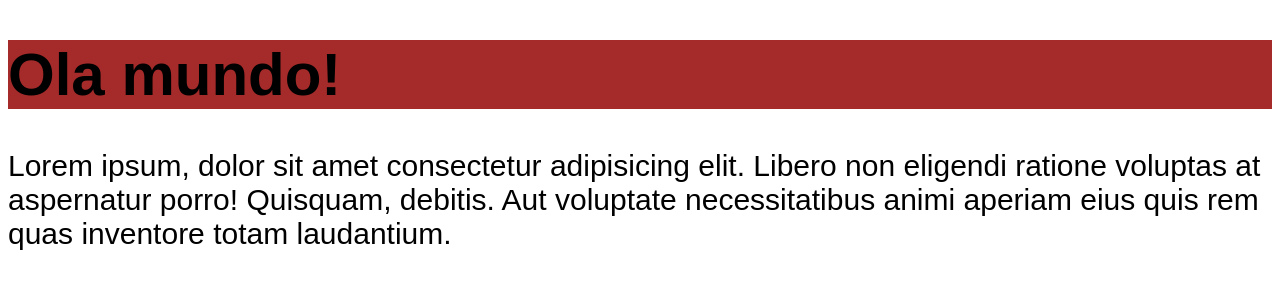
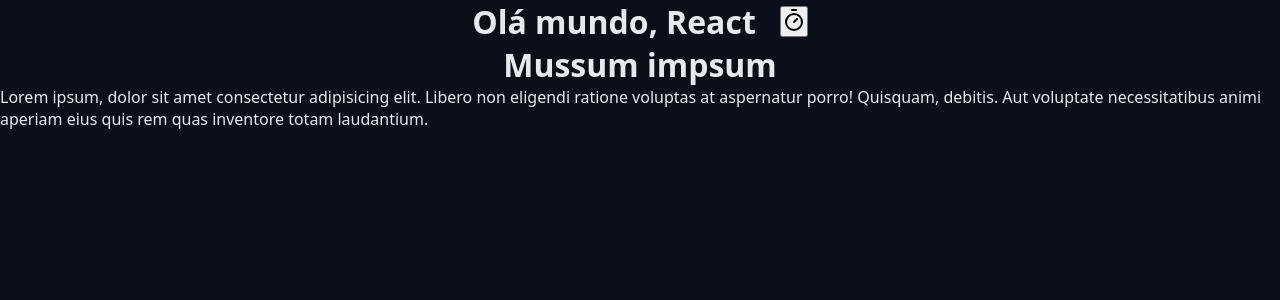
Before and after one commit to jfelisberto/chronos-pomodoro, a React (Vite) app: page / in a window 1280 px wide. Shown: the top 300 px of the page. Built offline with nearby package versions, Linux system fonts and the light colour scheme.

Commit message:
20260926102751_css_reset_vars_theme

```diff
--- a/package.json
+++ b/package.json
@@ -10,6 +10,7 @@
     "preview": "vite preview"
   },
   "dependencies": {
+    "lucide-react": "^1.48.0",
     "react": "^19.2.8",
     "react-dom": "^19.2.8"
   },
--- a/src/App.tsx
+++ b/src/App.tsx
@@ -1,11 +1,16 @@
+import { TimerIcon } from 'lucide-react';
 import { Heading } from './components/Heading';
 
 export function App() {
-  console.log('oi');
-
   return (
     <>
-      <Heading />
+      <Heading>
+        Olá mundo, React
+        <button>
+          <TimerIcon />
+        </button>
+      </Heading>
+      <Heading>Mussum impsum</Heading>
       <p>
         Lorem ipsum, dolor sit amet consectetur adipisicing elit. Libero non eligendi ratione voluptas at aspernatur
         porro! Quisquam, debitis. Aut voluptate necessitatibus animi aperiam eius quis rem quas inventore totam
--- a/src/components/Heading.module.css
+++ b/src/components/Heading.module.css
@@ -1,8 +1,6 @@
 .heading {
-  background: brown;
-  color: black;
+  display: flex;
+  align-items: center;
+  justify-content: center;
+  gap: 2.4rem;
 }
-
-.cyan {
-  color: cyan;
-}
--- a/src/components/Heading.tsx
+++ b/src/components/Heading.tsx
@@ -1,6 +1,11 @@
+import type React from 'react';
 import styles from './Heading.module.css';
 
-export function Heading() {
-  console.log(styles);
-  return <h1 className={styles.heading}>Ola mundo!</h1>;
+type HeadingProps = {
+  children: React.ReactNode;
+};
+
+export function Heading(props: HeadingProps) {
+  console.log(styles, props);
+  return <h1 className={styles.heading}>{props.children}</h1>;
 }
--- a/src/styles/global.css
+++ b/src/styles/global.css
@@ -1,8 +1,27 @@
-body {
-  font-family: sans-serif;
-  font-size: 30px;
+* {
+  margin: 0;
+  padding: 0;
+  box-sizing: border-box;
 }
 
-h1 {
-  color: var(--primary);
+html {
+  font-size: 62.5%;
 }
+
+body {
+  font-family:
+    system-ui,
+    -apple-system,
+    BlinkMacSystemFont,
+    'Segoe UI',
+    Roboto,
+    Oxygen,
+    Ubuntu,
+    Cantarell,
+    'Open Sans',
+    'Helvetica Neue',
+    sans-serif;
+  font-size: 1.6rem; /* 16px */
+  background-color: var(--gray-900);
+  color: var(--text-default);
+}
--- a/src/styles/theme.css
+++ b/src/styles/theme.css
@@ -1,3 +1,104 @@
+/*
+🎨 Estrutura de cores do projeto
+
+🔹 Cores Dinâmicas (mudam entre os temas claro/escuro)
+   - Essas cores se adaptam ao tema escolhido pelo usuário.
+   - Exemplo: `gray-900` será escuro no modo dark e claro no modo light.
+
+🔸 Cores Fixas (não mudam entre os temas)
+   - São usadas para botões, alertas e destaques.
+   - Exemplo: `primary`, `success`, `error` sempre terão os mesmos tons.
+
+📝 Estrutura:
+   - Fundo geral: `gray-900` (dinâmico)
+   - Cards/caixas: `gray-800` (dinâmico)
+   - Bordas/separadores: `gray-700` ou `gray-600` (dinâmico)
+   - Texto principal: `--text-default` (dinâmico)
+   - Texto secundário/placeholders: `--text-muted` (dinâmico)
+   - Hover/ativo: `gray-700` e `gray-600` ou conforme preferir (dinâmico)
+
+🚨 Atenção aos comentários! Eles descrevem cada categoria de cores e sua função.
+*/
+
 :root {
-  --primary: blue;
+  /* 🎭 Tons de Cinza (cores dinâmicas que mudam entre claro/escuro) */
+  --gray-100: #e6e9f0; /* Cinza mais claro (usado para fundos no modo escuro) */
+  --gray-200: #cdd3e1;
+  --gray-300: #aab3cc;
+  --gray-400: #555f7d;
+  --gray-500: #454f6a;
+  --gray-600: #363d56;
+  --gray-700: #272f43; /* Bordas e separadores */
+  --gray-800: #181f2e; /* Fundo de cartões e áreas destacadas */
+  --gray-900: #0a0f1a; /* Fundo principal do site */
+
+  /* 🌿 Cores Primárias (cores fixas - NÃO mudam com o tema) */
+  --primary-light: #4de7b7; /* Usado para realces suaves */
+  --primary: #0da170; /* Cor principal do projeto */
+  --primary-dark: #065f46; /* Usado em hovers e elementos ativos */
+
+  /* 🔗 Links */
+  --link-color: #10b981; /* Cor padrão dos links */
+  --link-hover: #0b8a60; /* Cor dos links ao passar o mouse */
+
+  /* 🚦 Alertas (cores fixas, usadas para feedbacks visuais) */
+  --success: #22c55e; /* Indica sucesso (verde) */
+  --warning: #eab308; /* Indica alerta (amarelo) */
+  --error: #991b1b; /* Indica erro (vermelho) */
+  --info: #0ea5e9; /* Indica informação (azul) */
+
+  /* 🎨 Texto sobre fundos coloridos (para garantir contraste) */
+  --text-over-primary: #0a0f1a; /* Texto sobre fundo primário */
+  --text-over-primary-dark: #e6e9f0; /* Texto sobre variação escura */
+  --text-over-primary-light: #0a0f1a; /* Texto sobre variação clara */
+  --text-over-success: #0a0f1a; /* Texto sobre fundo sucesso */
+  --text-over-warning: #0a0f1a; /* Texto sobre fundo alerta */
+  --text-over-error: #e6e9f0; /* Texto sobre fundo erro */
+  --text-over-info: #0a0f1a; /* Texto sobre fundo informativo */
+
+  /* 📝 Cores do Texto (dinâmicas) */
+  --text-default: #e6e9f0; /* Cor padrão do texto */
+  --text-muted: #aab3cc; /* Texto menos importante (placeholders, labels, etc.) */
+
+  /* 🚫 Cores para botões e elementos desativados */
+  --disabled: #555f7d; /* Cor de fundo de elementos desativados */
+  --text-disabled: #aab3cc; /* Texto de botões ou inputs desativados */
+
+  /* 🔔 Cores do Toastify (notificações) */
+  --toastify-color-light: var(--text-default);
+  --toastify-color-dark: var(--text-default);
+  --toastify-color-info: var(--info);
+  --toastify-color-success: var(--success);
+  --toastify-color-warning: var(--warning);
+  --toastify-color-error: var(--error);
+  --toastify-text-color-light: #0a0f1a;
+  --toastify-text-color-dark: #e6e9f0;
+  --toastify-color-progress-light: var(--primary);
+  --toastify-color-progress-dark: var(--primary);
 }
+
+/* 🌞 Modo Claro - Inverte algumas cores para manter o contraste */
+:root[data-theme='light'] {
+  /* Tons de Cinza Invertidos */
+  --gray-100: #0a0f1a; /* Cinza mais escuro */
+  --gray-200: #181f2e;
+  --gray-300: #272f43;
+  --gray-400: #363d56;
+  --gray-500: #454f6a;
+  --gray-600: #555f7d;
+  --gray-700: #aab3cc;
+  --gray-800: #cdd3e1;
+  --gray-900: #e6e9f0; /* Fundo principal claro */
+
+  /* 📝 Texto no modo claro */
+  --text-default: #0a0f1a; /* Texto principal no modo claro */
+  --text-muted: #272f43; /* Texto menos importante */
+
+  /* 🔗 Links no modo claro */
+  --link-color: #0b8a60;
+  --link-hover: #065f46;
+
+  /* 🔔 Toastify no modo claro */
+  --toastify-text-color-light: #e6e9f0;
+  --toastify-text-color-dark: #e6e9f0;
+}
```
